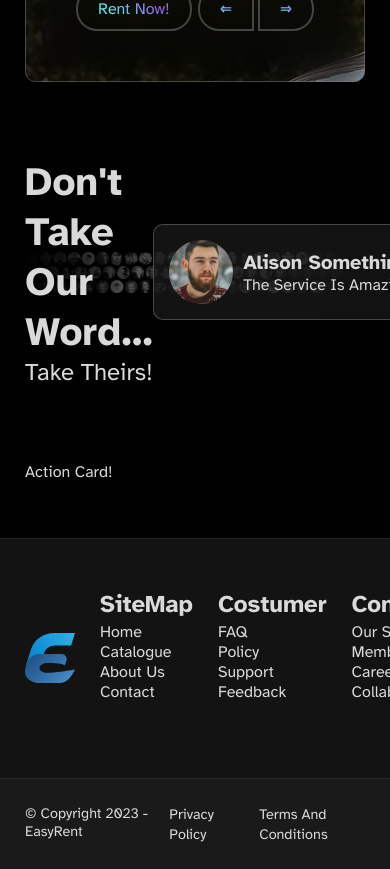
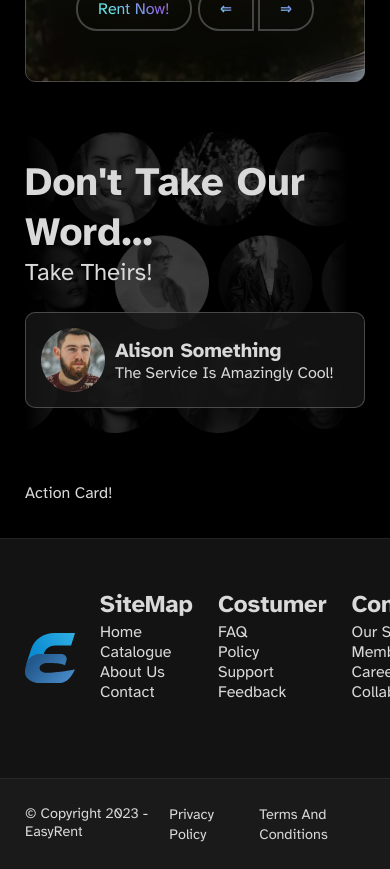
Before and after one commit to mwww/EasyRent, a React (Vite) app: page / in a window 390 px wide. Shown: the part 1800-2669 px from the top of the page. Built offline with nearby package versions, Linux system fonts and the light colour scheme.

Commit message:
updated: refactor and responsive design

```diff
--- a/src/pages/index/main/review/review.module.scss
+++ b/src/pages/index/main/review/review.module.scss
@@ -9,29 +9,54 @@
     ),
     url('/imgs/review_bg.png');
 
-  background-size: contain !important;
+  background-size: cover !important;
   background-position: right !important;
 
-  // margin: 50px 0;
-  //   height: ;
-  // padding: 25px 0;
+  padding: 25px 0;
 
   display: flex;
+  align-items: center;
   justify-content: space-between;
-  align-items: center;
 
   > div {
-    padding: 25px 0;
+    &:first-child {
+      // height: 96px;
+      h3 {
+        font-size: 2.5rem;
+      }
+      p {
+        font-size: 1.5rem;
+      }
+    }
   }
 
-  > div:nth-child(1) {
-    // background: linear-gradient(to bottom, rgba(0, 0, 0, 0) 50%, rgb(0, 0, 0));
-    height: 100%;
-    h3 {
-      font-size: 2.5rem;
-    }
-    p {
-      font-size: 1.5rem;
+  // @media only screen and (max-width: 950px) {
+  @media only screen and (max-width: 991px) {
+    background-image: linear-gradient(
+        to right,
+        rgba(0, 0, 0) 0%,
+        rgba(0, 0, 0, 0.75) 25%,
+        rgba(0, 0, 0, 0.25) 50%,
+        rgba(0, 0, 0, 0.75) 75%,
+        rgba(0, 0, 0) 95%
+      ),
+      url('/imgs/review_bg.png');
+    flex-direction: column;
+    align-items: start;
+  }
+  @media only screen and (max-width: 575px) {
+    background-image: linear-gradient(
+        to right,
+        rgba(0, 0, 0) 0%,
+        rgba(0, 0, 0, 0.75) 25%,
+        rgba(0, 0, 0, 0.75) 50%,
+        rgba(0, 0, 0, 0.75) 75%,
+        rgba(0, 0, 0) 95%
+      ),
+      url('/imgs/review_bg.png');
+    gap: 25px;
+    > div {
+      width: 100%;
     }
   }
 }
@@ -62,4 +87,7 @@
   > div > h5 {
     font-size: 1.25rem;
   }
+  @media only screen and (max-width: 575px) {
+    width: 100%;
+  }
 }
```
